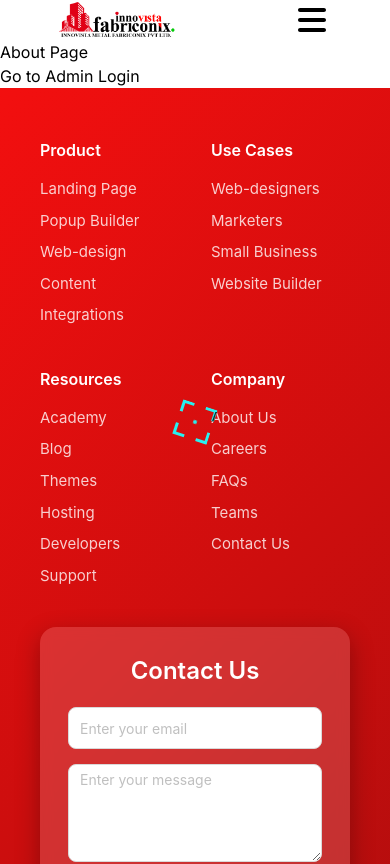
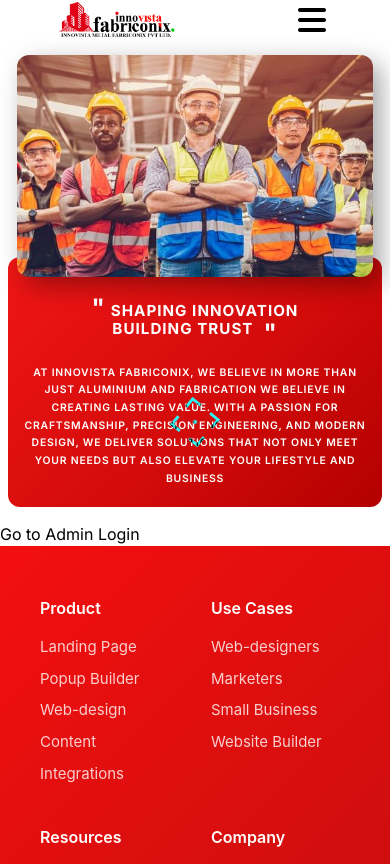
Before and after one commit to Innovista-Metal-Fabriconix/Innovista-frontEnd, a React (Vite) app: page /about in a window 390 px wide. Shown: the top 864 px of the page. Built offline with nearby package versions, Linux system fonts and the light colour scheme.

Commit message:
implement about landing section

```diff
--- /dev/null
+++ b/src/components/AboutHead.tsx
@@ -0,0 +1,28 @@
+import style from "../cssModules/AboutHead.module.css";
+import image from "../assets/Images/AboutUsPage/aboutus.jpg";
+
+export default function AboutHead() {
+  return (
+    <section className={style.aboutHead}>
+      <div className={style.imageWrapper}>
+        <img src={image} alt="About Us" />
+      </div>
+      <div className={style.contentWrapper}>
+        <h2>
+          <span className={style.openQuote}>"</span>
+          SHAPING INNOVATION
+          <br />
+          <span className={style.line2}>BUILDING TRUST</span>
+          <span className={style.closeQuote}>"</span>
+        </h2>
+        <p>
+          AT INNOVISTA FABRICONIX, WE BELIEVE IN MORE THAN JUST ALUMINIUM AND
+          FABRICATION WE BELIEVE IN CREATING LASTING VALUE. WITH A PASSION FOR
+          CRAFTSMANSHIP, PRECISION ENGINEERING, AND MODERN DESIGN, WE DELIVER
+          SOLUTIONS THAT NOT ONLY MEET YOUR NEEDS BUT ALSO ELEVATE YOUR
+          LIFESTYLE AND BUSINESS
+        </p>
+      </div>
+    </section>
+  );
+}
--- a/src/components/Navbar.tsx
+++ b/src/components/Navbar.tsx
@@ -52,7 +52,7 @@ export default function Navbar() {
             `${isActive ? styles.activeLink : styles.link} cursor-target`
           }
         >
-          About
+          About Us
         </NavLink>
         <NavLink
           to="/products"
@@ -132,7 +132,7 @@ export default function Navbar() {
               }
               onClick={handleLinkClick}
             >
-              About
+              About Us
             </NavLink>
             <NavLink
               to="/products"
--- /dev/null
+++ b/src/components/rotationCard/RotatedCard.tsx
@@ -0,0 +1,46 @@
+import React from "react";
+import "./rotationCard.css";
+
+interface RotatedCardProps {
+  imageUrl: string;
+  title: string;
+  description: string;
+  rotateY?: number;
+  shadowColor?: string;
+}
+
+const RotatedCard = ({
+  imageUrl,
+  title,
+  description,
+  rotateY = -10,
+  shadowColor = "rgba(0, 119, 204, 0.15)",
+}: RotatedCardProps) => {
+  return (
+    <div className="rotated-card-container">
+      <div
+        className="rotated-card"
+        style={
+          {
+            "--rotate-y": `${rotateY}deg`,
+            "--shadow-color": shadowColor,
+          } as React.CSSProperties
+        }
+      >
+        <div className="card-front">
+          <div className="card-image-container">
+            <img src={imageUrl} alt={title} className="card-image" />
+            <div className="card-overlay"></div>
+          </div>
+
+          <div className="card-content">
+            <h3 className="card-title">{title}</h3>
+            <p className="card-description">{description}</p>
+          </div>
+        </div>
+      </div>
+    </div>
+  );
+};
+
+export default RotatedCard;
--- /dev/null
+++ b/src/components/rotationCard/rotationCard.css
@@ -0,0 +1,105 @@
+/* components/RotatedCard.css */
+.rotated-card-container {
+  perspective: 1200px;
+  margin: 2rem 0;
+}
+
+.rotated-card {
+  transform-style: preserve-3d;
+  transform: rotateY(var(--rotate-y));
+  transition: transform 0.5s ease;
+  border-radius: 12px;
+  overflow: hidden;
+  box-shadow:
+    15px 15px 30px var(--shadow-color),
+    -5px -5px 20px rgba(255, 255, 255, 0.8);
+  background: linear-gradient(145deg, #ffffff, #f5f7fa);
+  border: 1px solid rgba(255, 255, 255, 0.3);
+}
+
+.rotated-card:hover {
+  transform: rotateY(calc(var(--rotate-y) * 0.7));
+  box-shadow:
+    20px 20px 40px var(--shadow-color),
+    -8px -8px 25px rgba(255, 255, 255, 0.9);
+}
+
+.card-front {
+  display: flex;
+  flex-direction: column;
+  height: 100%;
+  backface-visibility: hidden;
+}
+
+.card-image-container {
+  position: relative;
+  height: 250px;
+  overflow: hidden;
+}
+
+.card-image {
+  width: 100%;
+  height: 100%;
+  object-fit: cover;
+  transform: scale(1.05);
+  transition: transform 0.5s ease;
+}
+
+.rotated-card:hover .card-image {
+  transform: scale(1.1);
+}
+
+.card-overlay {
+  position: absolute;
+  top: 0;
+  left: 0;
+  right: 0;
+  bottom: 0;
+  background: linear-gradient(
+    to bottom,
+    rgba(0, 0, 0, 0.1) 0%,
+    rgba(0, 0, 0, 0) 100%
+  );
+}
+
+.card-content {
+  padding: 2rem;
+  flex: 1;
+  display: flex;
+  flex-direction: column;
+  justify-content: center;
+  background: white;
+}
+
+.card-title {
+  font-size: 1.8rem;
+  font-weight: 700;
+  color: #1a1a1a;
+  margin-bottom: 1rem;
+  text-transform: uppercase;
+  letter-spacing: 0.5px;
+}
+
+.card-description {
+  font-size: 1.1rem;
+  line-height: 1.7;
+  color: #555;
+  margin: 0;
+  font-weight: 400;
+}
+
+/* Alternative layout: Side-by-side image and text */
+.rotated-card.side-by-side {
+  flex-direction: row;
+}
+
+.rotated-card.side-by-side .card-image-container {
+  flex: 1;
+  height: auto;
+  min-height: 300px;
+}
+
+.rotated-card.side-by-side .card-content {
+  flex: 1;
+  padding: 3rem;
+}
--- /dev/null
+++ b/src/cssModules/AboutHead.module.css
@@ -0,0 +1,296 @@
+/* ===== About Head Section ===== */
+.aboutHead {
+  display: flex;
+  align-items: center;
+  justify-content: center;
+  position: relative;
+  padding: 60px 5%;
+  overflow: visible;
+}
+
+/* ===== Image ===== */
+.imageWrapper {
+  position: relative;
+  z-index: 5;
+  flex-shrink: 0;
+  width: 42%;
+  max-width: 520px;
+  min-width: 300px;
+  transform: perspective(800px) rotateY(8deg);
+}
+
+.imageWrapper img {
+  width: 100%;
+  height: auto;
+  aspect-ratio: 4/3;
+  object-fit: cover;
+  border-radius: 14px;
+  box-shadow: 8px 8px 25px rgba(0, 0, 0, 0.35);
+  display: block;
+}
+
+/* ===== Red Content Box ===== */
+.contentWrapper {
+  position: relative;
+  z-index: 2;
+  flex: 1;
+  margin-left: -50px;
+  background: linear-gradient(135deg, #f01616 0%, #d10a0a 60%, #b30000 100%);
+  border-radius: 20px;
+  padding: 40px 50px 40px 90px;
+  min-height: 300px;
+  display: flex;
+  flex-direction: column;
+  justify-content: center;
+  clip-path: polygon(60px 0%, 100% 0%, 100% 100%, 0% 100%);
+}
+
+/* ===== Heading ===== */
+.contentWrapper h2 {
+  color: #fff;
+  font-size: clamp(1.8rem, 3.5vw, 2.8rem);
+  font-weight: 900;
+  text-transform: uppercase;
+  letter-spacing: 3px;
+  line-height: 1.2;
+  margin-bottom: 25px;
+  position: relative;
+}
+
+.line2 {
+  padding-left: 60px;
+}
+
+.openQuote {
+  font-size: 4rem;
+  font-weight: 900;
+  line-height: 0.5;
+  vertical-align: top;
+  margin-right: 5px;
+  color: #fff;
+}
+
+.closeQuote {
+  font-size: 4rem;
+  font-weight: 900;
+  line-height: 0.5;
+  vertical-align: bottom;
+  margin-left: 10px;
+  color: #fff;
+}
+
+/* ===== Paragraph ===== */
+.contentWrapper p {
+  color: #fff;
+  font-size: clamp(0.65rem, 1.1vw, 0.88rem);
+  font-weight: 600;
+  text-transform: uppercase;
+  letter-spacing: 2.5px;
+  line-height: 2;
+  text-align: justify;
+  max-width: 520px;
+  margin-left: 30px;
+  border-left: 3px solid rgba(255, 255, 255, 0.7);
+  padding-left: 18px;
+}
+
+/* ===== Responsive: 1200px ===== */
+@media (max-width: 1200px) {
+  .aboutHead {
+    padding: 50px 0 50px 4%;
+  }
+
+  .imageWrapper {
+    width: 340px;
+  }
+
+  .imageWrapper img {
+    height: 270px;
+  }
+
+  .contentWrapper {
+    padding: 35px 40px 35px 80px;
+    min-height: 270px;
+    clip-path: polygon(50px 0%, 100% 0%, 100% 100%, 0% 100%);
+  }
+
+  .contentWrapper h2 {
+    font-size: clamp(1.5rem, 3vw, 2.2rem);
+  }
+
+  .openQuote,
+  .closeQuote {
+    font-size: 3.2rem;
+  }
+
+  .line2 {
+    padding-left: 50px;
+  }
+}
+
+/* ===== Responsive: 1024px ===== */
+@media (max-width: 1024px) {
+  .aboutHead {
+    padding: 40px 0 40px 3%;
+  }
+
+  .imageWrapper {
+    width: 300px;
+  }
+
+  .imageWrapper img {
+    height: 240px;
+  }
+
+  .contentWrapper {
+    margin-left: -40px;
+    padding: 30px 30px 30px 70px;
+    min-height: 240px;
+    clip-path: polygon(45px 0%, 100% 0%, 100% 100%, 0% 100%);
+  }
+
+  .contentWrapper h2 {
+    font-size: clamp(1.2rem, 2.5vw, 1.8rem);
+    letter-spacing: 2px;
+  }
+
+  .openQuote,
+  .closeQuote {
+    font-size: 2.6rem;
+  }
+
+  .line2 {
+    padding-left: 40px;
+  }
+
+  .contentWrapper p {
+    font-size: clamp(0.55rem, 0.9vw, 0.75rem);
+    letter-spacing: 2px;
+    margin-left: 20px;
+  }
+}
+
+/* ===== Responsive: 768px (Tablet) ===== */
+@media (max-width: 768px) {
+  .aboutHead {
+    flex-direction: column;
+    align-items: center;
+    padding: 30px 20px;
+  }
+
+  .imageWrapper {
+    width: 80%;
+    max-width: 380px;
+    transform: none;
+    z-index: 5;
+  }
+
+  .imageWrapper img {
+    height: auto;
+    aspect-ratio: 16/10;
+    border-radius: 12px;
+  }
+
+  .contentWrapper {
+    margin-left: 0;
+    margin-top: -30px;
+    width: 92%;
+    z-index: 1;
+    clip-path: none;
+    border-radius: 15px;
+    padding: 55px 25px 30px 25px;
+    min-height: unset;
+  }
+
+  .contentWrapper h2 {
+    text-align: center;
+    font-size: clamp(1.2rem, 5vw, 1.6rem);
+    letter-spacing: 2px;
+  }
+
+  .line2 {
+    padding-left: 0;
+  }
+
+  .openQuote,
+  .closeQuote {
+    font-size: 2.2rem;
+  }
+
+  .contentWrapper p {
+    text-align: center;
+    border-left: none;
+    padding-left: 0;
+    margin-left: 0;
+    max-width: 100%;
+    font-size: clamp(0.65rem, 2.2vw, 0.8rem);
+    letter-spacing: 1.5px;
+  }
+}
+
+/* ===== Responsive: 576px (Mobile) ===== */
+@media (max-width: 576px) {
+  .aboutHead {
+    padding: 20px 12px;
+  }
+
+  .imageWrapper {
+    width: 90%;
+  }
+
+  .contentWrapper {
+    width: 96%;
+    margin-top: -25px;
+    padding: 50px 18px 25px 18px;
+    border-radius: 12px;
+  }
+
+  .contentWrapper h2 {
+    font-size: clamp(1rem, 4.5vw, 1.3rem);
+    letter-spacing: 1.5px;
+  }
+
+  .openQuote,
+  .closeQuote {
+    font-size: 1.8rem;
+  }
+
+  .contentWrapper p {
+    font-size: 0.7rem;
+    line-height: 1.8;
+    letter-spacing: 1px;
+  }
+}
+
+/* ===== Responsive: 400px (Small Mobile) ===== */
+@media (max-width: 400px) {
+  .aboutHead {
+    padding: 15px 8px;
+  }
+
+  .imageWrapper {
+    width: 95%;
+  }
+
+  .contentWrapper {
+    width: 100%;
+    margin-top: -20px;
+    padding: 45px 14px 20px 14px;
+  }
+
+  .contentWrapper h2 {
+    font-size: 0.95rem;
+    letter-spacing: 1px;
+  }
+
+  .openQuote,
+  .closeQuote {
+    font-size: 1.5rem;
+  }
+
+  .contentWrapper p {
+    font-size: 0.65rem;
+    line-height: 1.7;
+    letter-spacing: 0.8px;
+  }
+}
--- a/src/pages/About.tsx
+++ b/src/pages/About.tsx
@@ -1,9 +1,10 @@
 import { Link } from "react-router-dom";
+import AboutHead from "../components/AboutHead";
 
 function About() {
   return (
     <div>
-      <h1>About Page</h1>
+      <AboutHead/>
       <Link to="/admin-login">Go to Admin Login</Link>
     </div>
   );
```
Also changed, not shown: src/assets/Images/AboutUsPage/aboutus.jpg (added).
